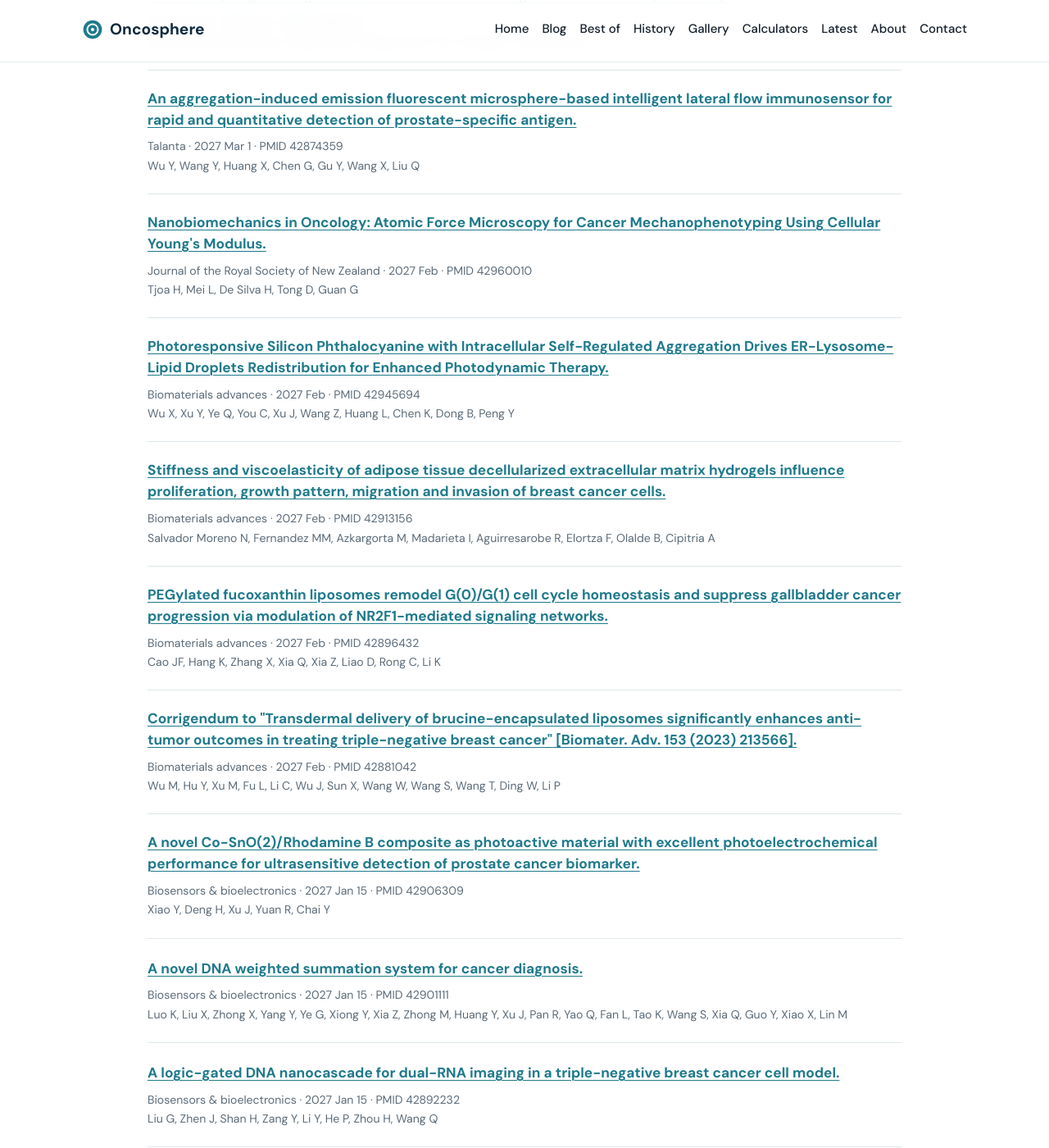
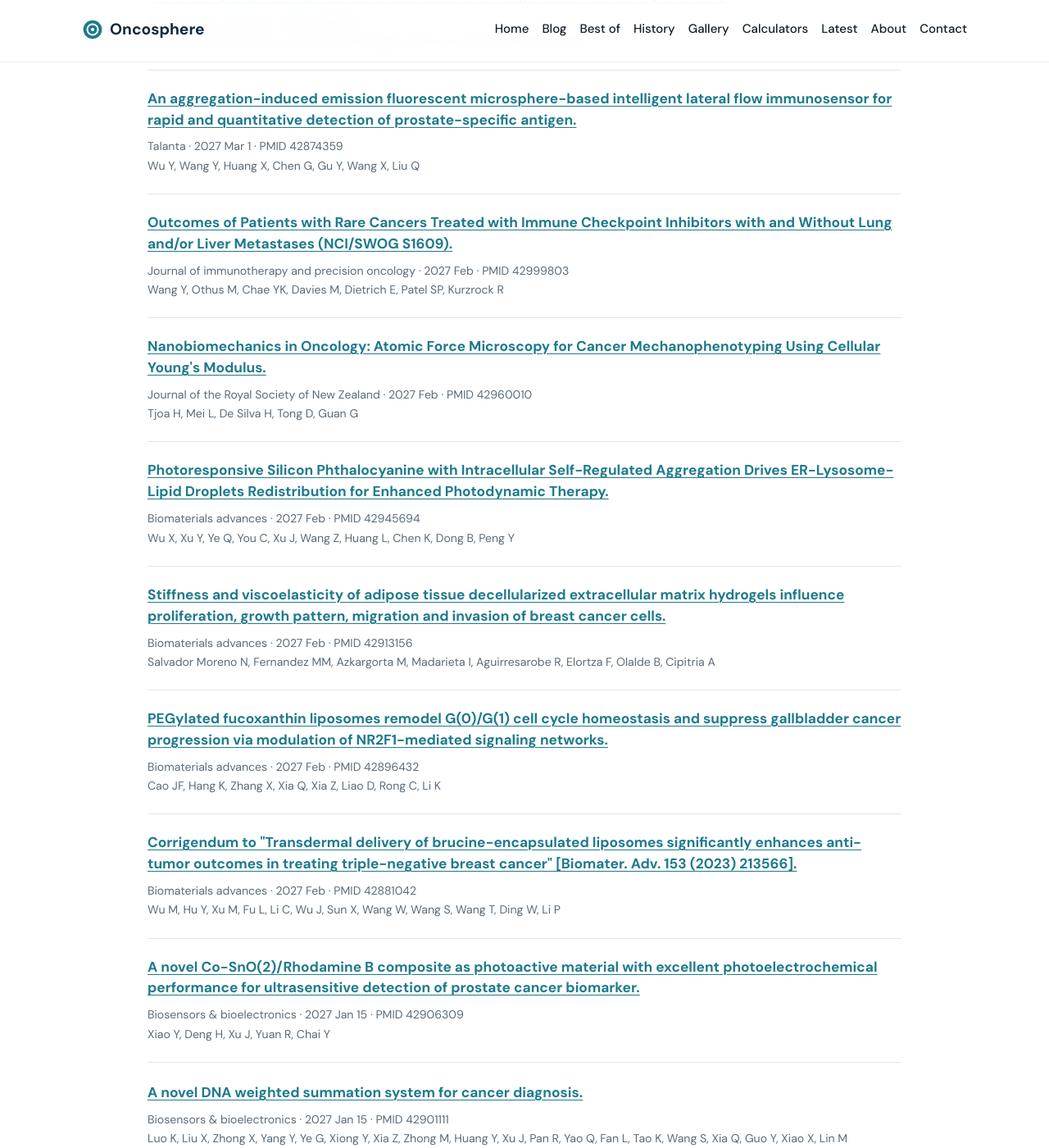
Before and after one commit to senthilstar/Oncosphere, a Jekyll site: the page built from latest.md, in a window 1280 px wide and 1400 px high, scrolled down 878 px. Shown: the whole window at 82% size. Built offline with Jekyll 4.4.1, drawn with Linux system fonts in a browser that asks for light colours; some of the changed text lies outside the part shown.

Commit message:
Refresh oncology research feeds

```diff
--- a/_data/latest_pubmed.json
+++ b/_data/latest_pubmed.json
@@ -91,6 +91,22 @@
       "Liu Q"
     ],
     "url": "https://pubmed.ncbi.nlm.nih.gov/42874359/"
+  },
+  {
+    "pmid": "42999803",
+    "title": "Outcomes of Patients with Rare Cancers Treated with Immune Checkpoint Inhibitors with and Without Lung and/or Liver Metastases (NCI/SWOG S1609).",
+    "journal": "Journal of immunotherapy and precision oncology",
+    "pubdate": "2027 Feb",
+    "authors": [
+      "Wang Y",
+      "Othus M",
+      "Chae YK",
+      "Davies M",
+      "Dietrich E",
+      "Patel SP",
+      "Kurzrock R"
+    ],
+    "url": "https://pubmed.ncbi.nlm.nih.gov/42999803/"
   },
   {
     "pmid": "42960010",
@@ -256,21 +272,5 @@
       "Liang G"
     ],
     "url": "https://pubmed.ncbi.nlm.nih.gov/42879935/"
-  },
-  {
-    "pmid": "42918430",
-    "title": "Osteopontin primary transcript generates exonic circRNA molecules by back splicing in tumor cell lines.",
-    "journal": "Gene",
-    "pubdate": "2027 Jan 10",
-    "authors": [
-      "Mendonça de Mattos MM",
-      "Martins Vargas SO",
-      "Robertson LT",
-      "de Oliveira Pereira I",
-      "Mattos DS",
-      "Silva GR",
-      "Pereira Gimba ER"
-    ],
-    "url": "https://pubmed.ncbi.nlm.nih.gov/42918430/"
   }
 ]
```
